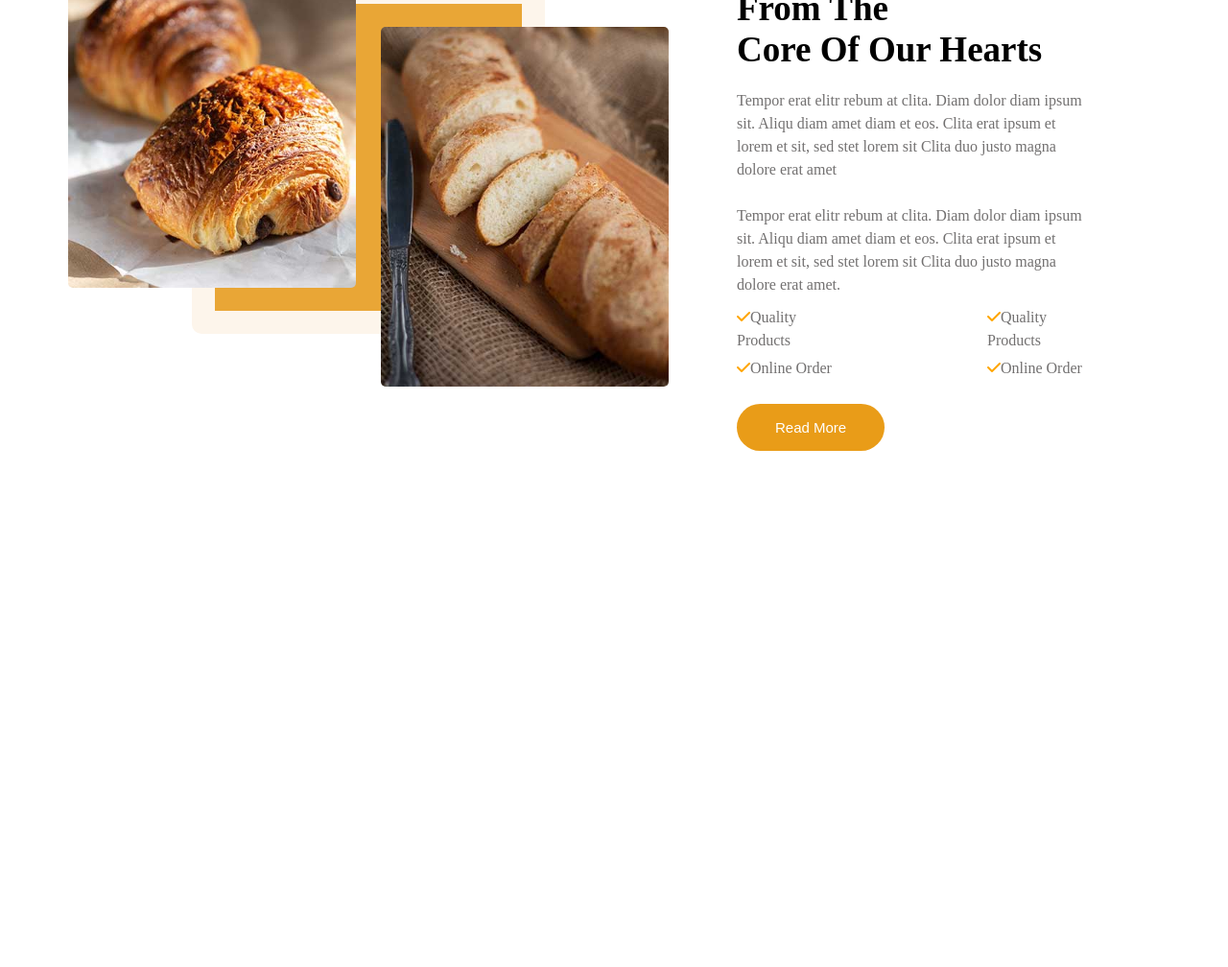
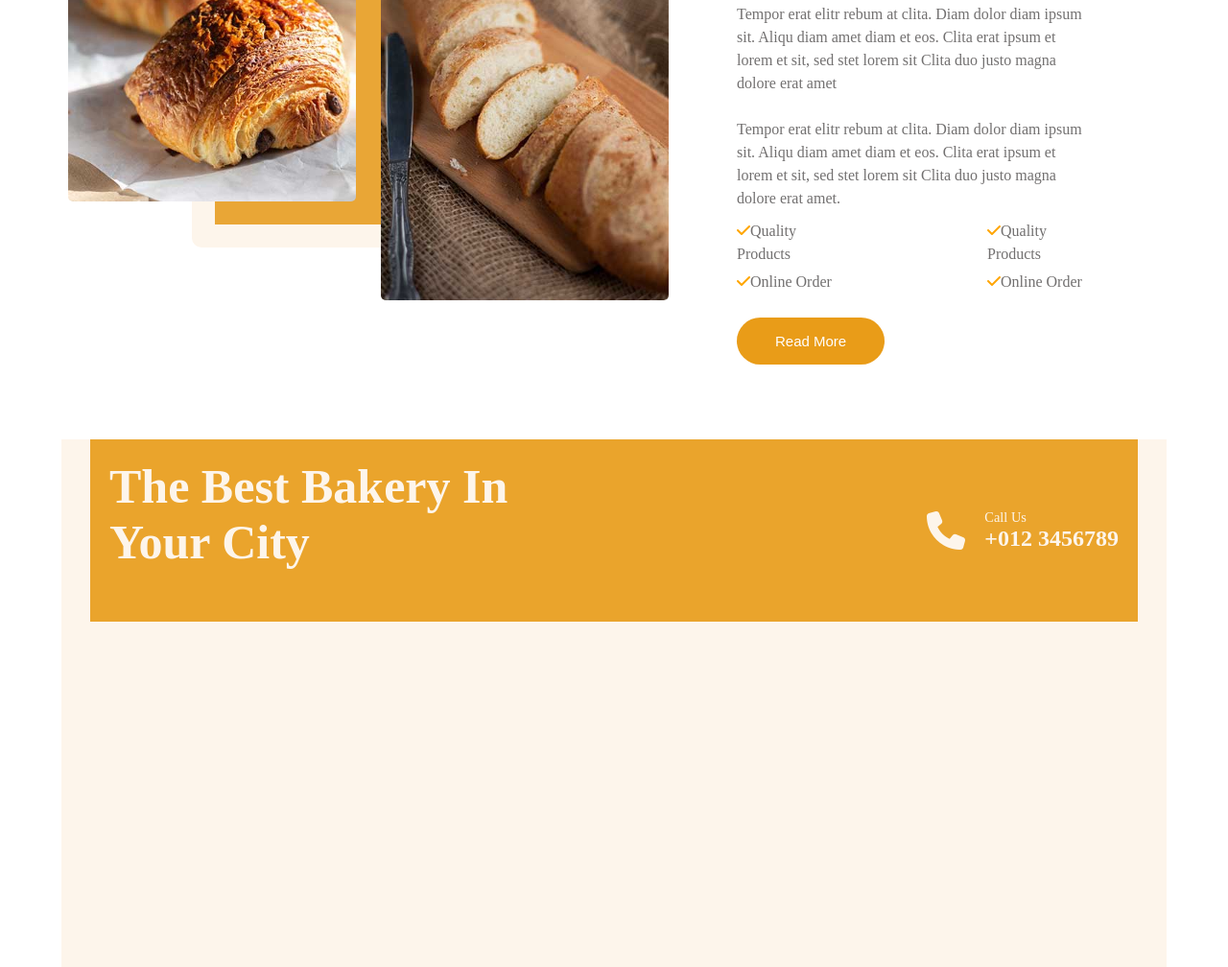
Before and after one commit to sahoulinisrine-art/Carousel_JS_Vanilla, a plain HTML site: page index.html in a window 1280 px wide. Shown: the part 1420-2428 px from the top of the page at 96% size. Before the commit the page ends 1968 px from the top, so only its background shows below. Drawn offline with Linux system fonts and the light colour scheme.

Commit message:
section bakery call us début

```diff
--- a/assets/CSS/style.css
+++ b/assets/CSS/style.css
@@ -198,7 +198,7 @@ nav {
   justify-content: center;
   gap: 30px;
   margin-top: 100px;
-  margin-bottom: 100px;
+  margin-bottom: 10px;
 }
 
 .card {
@@ -303,3 +303,55 @@ h4 {
 .bReadMore:hover {
     background-color: rgba(255, 166, 0, 0.822);
 }
+
+/* Section 3 call */
+
+
+.callS {
+  margin-left: 5%;
+  margin-right: 5%;
+  background-color: #FDF5EB;
+  height: 550px;
+}
+
+.orangeCall{
+  margin-left: 30px;
+  margin-right: 30px;
+  height: 150px;
+  display: flex;
+  justify-content: space-between;
+  padding: 20px;
+  background-color: #eaa42c;
+}
+
+.TitreCall {
+  color: #FDF5EB;
+  margin: 0px;
+  font-size: 50px;
+}
+
+.phonebaige {
+  color: #FDF5EB;
+  font-size: 2.5rem;
+  transform: scaleX(-1);
+  margin: 10px;
+}
+.flexphone {
+    display: flex;
+    flex-direction: row;
+    align-items: center;
+    gap: 10px;
+}
+
+.tphone p {
+    margin: 0;
+    color: #FDF5EB;
+    font-size: 0.9rem;
+}
+
+.tphone h4 {
+    margin: 0;
+    color: #FDF5EB;
+    font-size: 1.5rem;
+    font-weight: bold;
+}
--- a/index.html
+++ b/index.html
@@ -135,8 +135,23 @@
         </section>
     </section>
 
-
-
+<!-- section 3 call -->
+      <section class="callS">
+          <section class="orangeCall">
+            <div>
+              <h2 class="TitreCall">
+                The Best Bakery In <br />
+                Your City
+              </h2>
+            </div>
+            <div class="flexphone">
+              <i class="fa-solid fa-phone-flip phonebaige"></i>
+              <div class="tphone">
+                <p>Call Us</p>
+                <h4>+012 3456789</h4>
+              </div>
+            </div>
+          </section>
 
 
 
```
